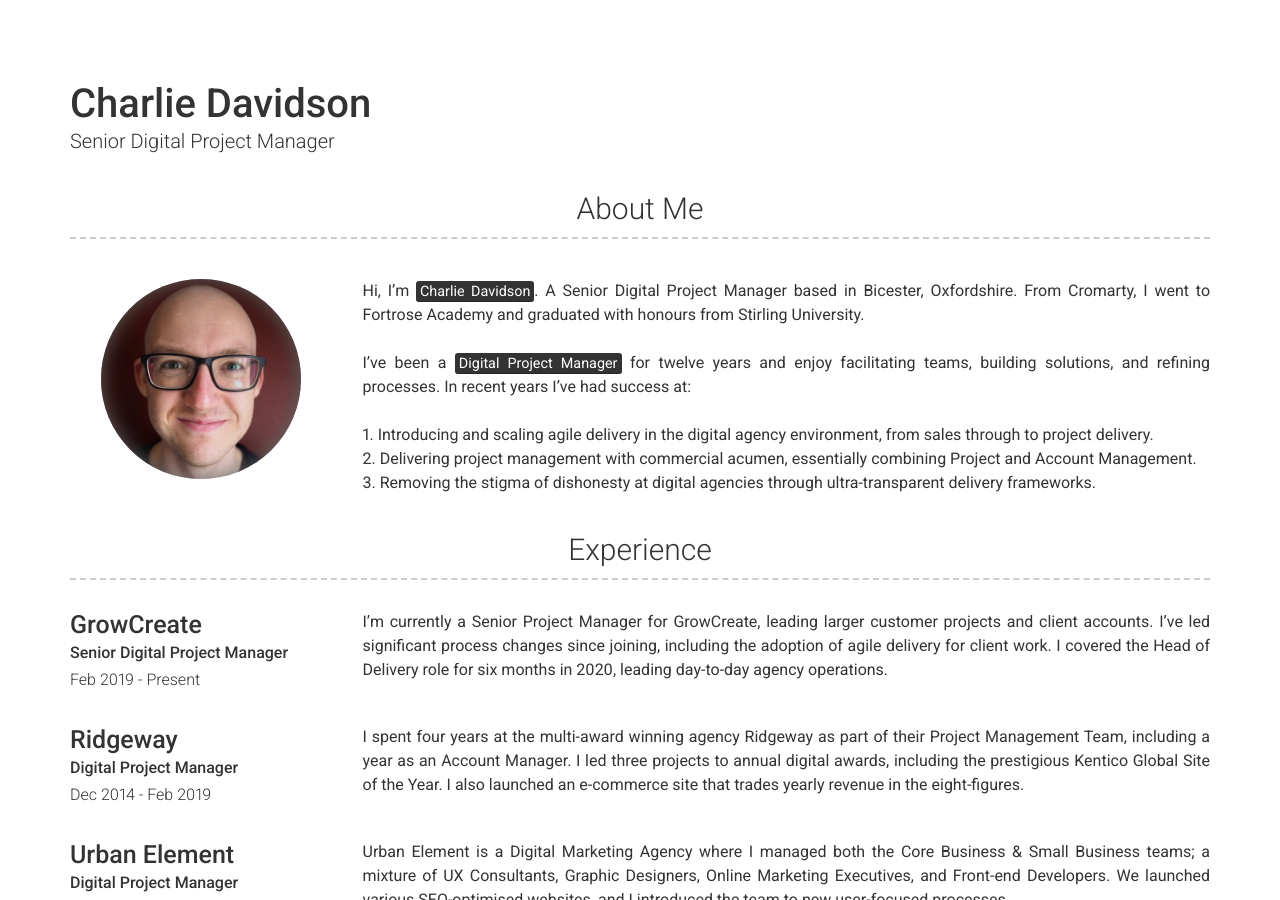
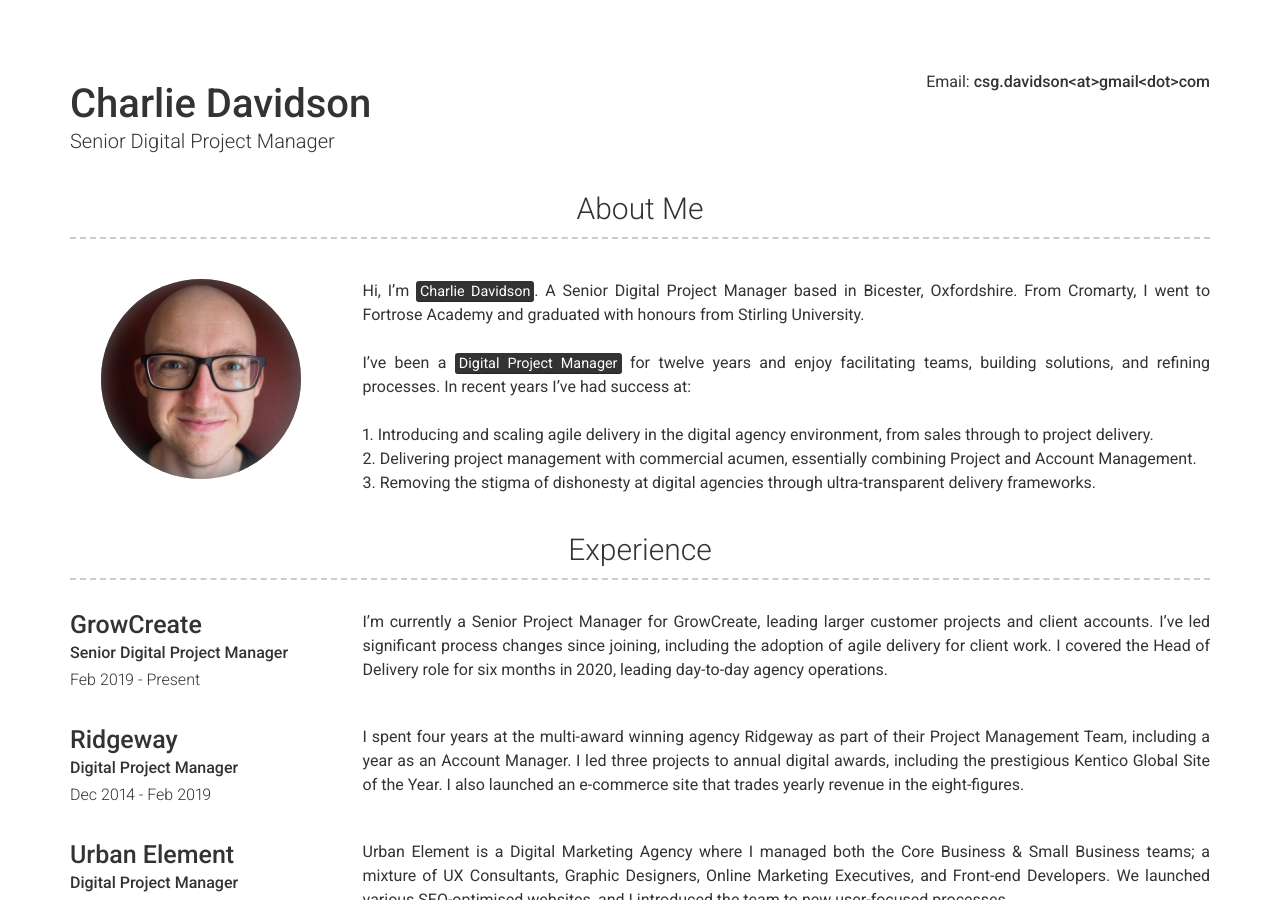
Before and after one commit to csgdavidson/Charlie-Davidson2, a Jekyll site: the page built from index.md, in a window 1280 px wide and 900 px high. Built offline with Jekyll 4.4.1, drawn with Linux system fonts in a browser that asks for light colours; nearby versions of some CDN libraries; some of the changed text lies outside the part shown.

Commit message:
Update _config.yml

```diff
--- a/_config.yml
+++ b/_config.yml
@@ -5,6 +5,7 @@ favicon: assets/favicon.ico
 # Personal info
 name: Charlie Davidson
 title: Senior Digital Project Manager
+email: csg.davidson<at>gmail<dot>com
 description: Hi! I’m Charlie Davidson. An Oxfordshire based, Senior Digital Project Manager.
 lang: en_gb
 url: https://charliedavidson.co.uk
```
